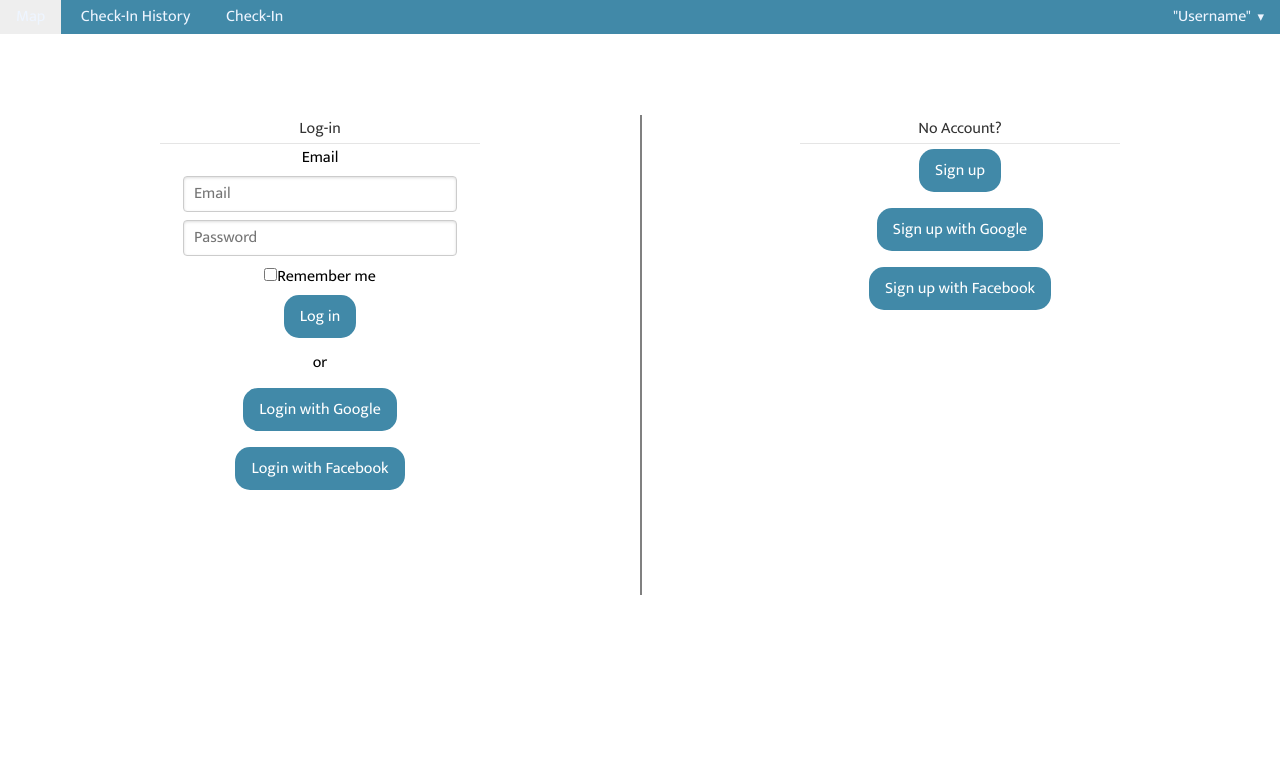
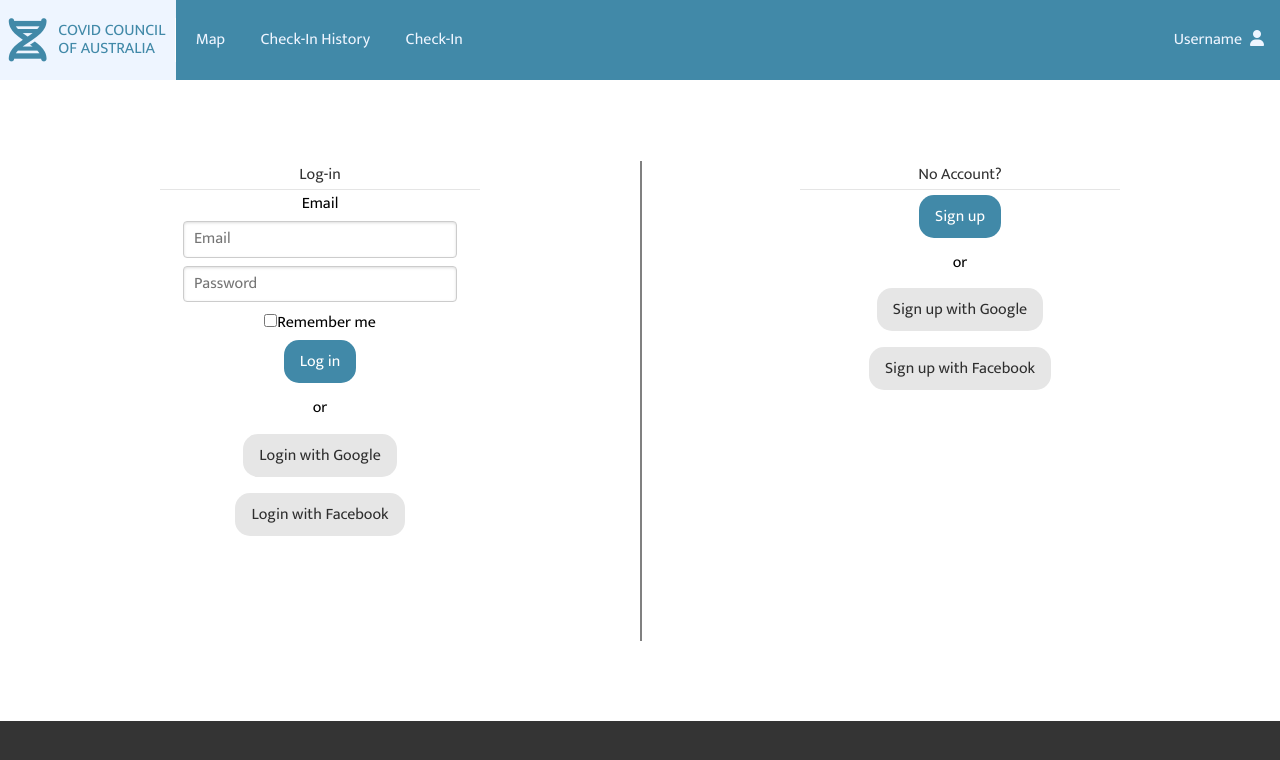
Before and after one commit to Sophie3lj/COVID-19ContactTracingApp, a plain HTML site: page Login-Pages/login.html in a window 1280 px wide. Drawn offline with nearby package versions, Linux system fonts and the light colour scheme.

Commit message:
adding header to login pages

```diff
--- a/Login-Pages/login.html
+++ b/Login-Pages/login.html
@@ -5,35 +5,46 @@
         <title>COVID-19 Contact Tracing</title>
         <link rel="preconnect" href="https://fonts.gstatic.com">
         <link href="https://fonts.googleapis.com/css2?family=Mukta&display=swap" rel="stylesheet">
+        <script src="https://kit.fontawesome.com/a6624d86e5.js" crossorigin="anonymous"></script>
         <link rel="stylesheet" href="https://unpkg.com/purecss@1.0.0/build/pure-min.css">
-        <link rel="stylesheet" type="text/css" href="../homepage/main.css">
-		<link rel="stylesheet" href="styles.css">
+        <link rel="stylesheet" type="text/css" href="../main.css">
         <script src="https://cdn.jsdelivr.net/npm/vue@2.6.12/dist/vue.js"></script>
-        <script src="../homepage/main.js" defer></script>
+        <script src="../main.js" defer></script>
     </head>
 
-
     <body>
-        <div id="home">
+        <div id="app">
         <header>
             <div class="pure-menu pure-menu-horizontal">
                     <ul class="pure-menu-list">
                         <li class="pure-menu-item">
-                        <a href="#" class="pure-menu-link">Map</a>
+                            <div class="flex"><a href="#" class="pure-menu-link" style="padding:0;border-right:1px solid white;">
+                                <div class="pure-g logo">
+                                    <div class="pure-u-1-3">
+                                        <i class="fas fa-dna"></i>
+                                    </div>
+                                    <div class="pure-u-2-3">
+                                        <p class="logo-text">COVID COUNCIL<br/>OF AUSTRALIA</p>
+                                    </div>
+                                </div>
+                            </a></div>
                         </li>
                         <li class="pure-menu-item">
-                        <a href="#" class="pure-menu-link">Check-In History</a>
+                            <div class="flex"><a href="../map/map.html" class="pure-menu-link">Map</a></div>
                         </li>
                         <li class="pure-menu-item">
-                        <a href="#" class="pure-menu-link">Check-In</a>
+                            <div class="flex"><a href="#" class="pure-menu-link">Check-In History</a></div>
+                        </li>
+                        <li class="pure-menu-item">
+                            <div class="flex"><a href="../Checkin_Page/Checkin.html" class="pure-menu-link">Check-In</a></div>
                         </li>
                     </ul>
                     <ul class="pure-menu-list" id="right">
                         <li class="pure-menu-item pure-menu-has-children pure-menu-allow-hover">
-                        <a href="#" id="menuLink1" class="pure-menu-link">"Username"</a>
+                            <div class="flex"><a href="#" id="menuLink1" class="pure-menu-link">Username<i class="fas fa-user"></i></a></div>
                             <ul class="pure-menu-children">
                                 <li class="pure-menu-item">
-                                <a href="#" class="pure-menu-link drop-down">Edit Details</a>
+                                    <a href="#" class="pure-menu-link drop-down">Account Info</a>
                                 </li>
                                 <li class="pure-menu-item">
                                     <a href="#" class="pure-menu-link drop-down">Sign Out</a>
@@ -56,9 +67,9 @@
 						<input type="checkbox" id="remember"/>Remember me</label>
 						<button type="submit" class="pure-button pure-button-primary rounded-button">Log in</button>
 						<p>or</p>
-						<button type="submit" class="pure-button pure-button-primary rounded-button">Login with Google</button>
+						<button type="submit" class="pure-button rounded-button">Login with Google</button>
 						<p></p>
-						<button type="submit" class="pure-button pure-button-primary rounded-button">Login with Facebook</button>
+						<button type="submit" class="pure-button rounded-button">Login with Facebook</button>
 
 					</form>
 
@@ -72,10 +83,10 @@
 						<legend>No Account?</legend>
 
 						<button type="submit" class="pure-button pure-button-primary rounded-button">Sign up</button>
+						<p>or</p>
+						<button type="submit" class="pure-button rounded-button">Sign up with Google</button>
 						<p></p>
-						<button type="submit" class="pure-button pure-button-primary rounded-button">Sign up with Google</button>
-						<p></p>
-						<button type="submit" class="pure-button pure-button-primary rounded-button">Sign up with Facebook</button>
+						<button type="submit" class="pure-button rounded-button">Sign up with Facebook</button>
 
 					</form>
 				</div>
--- a/main.css
+++ b/main.css
@@ -256,8 +256,8 @@ h4 {
 }
 
 #sign-up-main {
-  margin-top: 10vh;
+  padding-top: 10vh;
 }
 #log-in-main {
-  margin-top: 10vh;
+  padding-top: 10vh;
 }
```
Also changed, not shown: Checkin_Page/Checkin.html (+1 -1 lines), Login-Pages/sign-up.html (+22 -11 lines), map/map.html (+1 -1 lines). Lines whose indentation alone changed are shown as unchanged.
